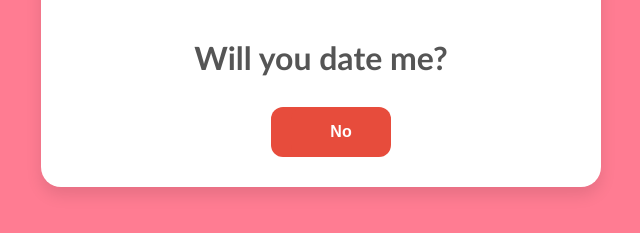
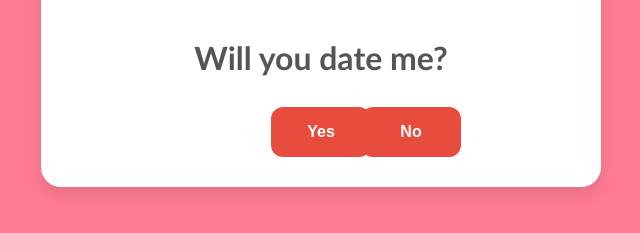
Before and after one commit to PiyushKumar23-12/LoveProposal, a plain HTML site: page index_last.html in a window 1280 px wide. Shown: the part 491-724 px from the top of the page, without its empty margins (319-959 px from the left). Drawn offline with Linux system fonts and the light colour scheme.

Commit message:
Update index_last.html

```diff
--- a/index_last.html
+++ b/index_last.html
@@ -71,7 +71,7 @@
         }
 
         #no {
-            margin-left: 40px;
+            margin-left: 180px;
             position: absolute;
         }
 
```
